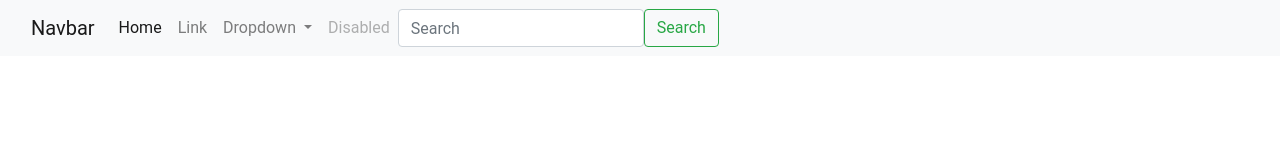
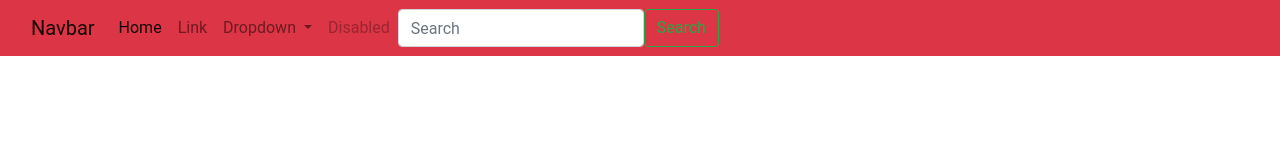
Before and after one commit to francoDani/Slides, a plain HTML site: page index.html in a window 1280 px wide. Drawn offline with nearby package versions, Linux system fonts and the light colour scheme; files that its build step writes are made by us from their sources.

Commit message:
motivo navideo en barra de navegaciòn

```diff
--- a/index.html
+++ b/index.html
@@ -20,7 +20,7 @@
 </head>
 
 <body>
-    <nav class="navbar navbar-expand-lg navbar-light bg-light">
+    <nav class="navbar navbar-expand-lg navbar-light bg-danger">
         <div class="container-fluid">
           <a class="navbar-brand" href="#">Navbar</a>
           <button class="navbar-toggler" type="button" data-bs-toggle="collapse" data-bs-target="#navbarSupportedContent" aria-controls="navbarSupportedContent" aria-expanded="false" aria-label="Toggle navigation">
```
